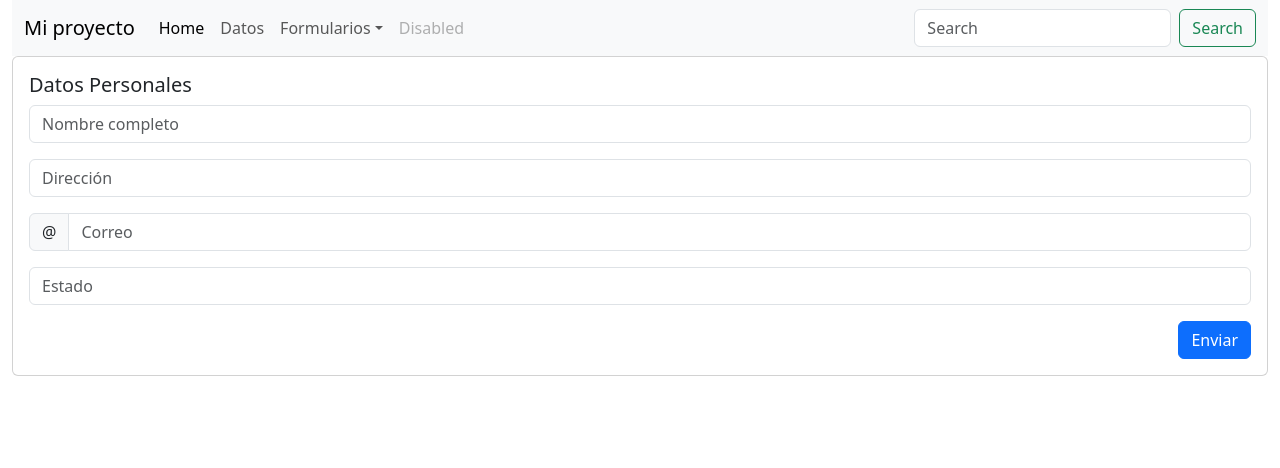
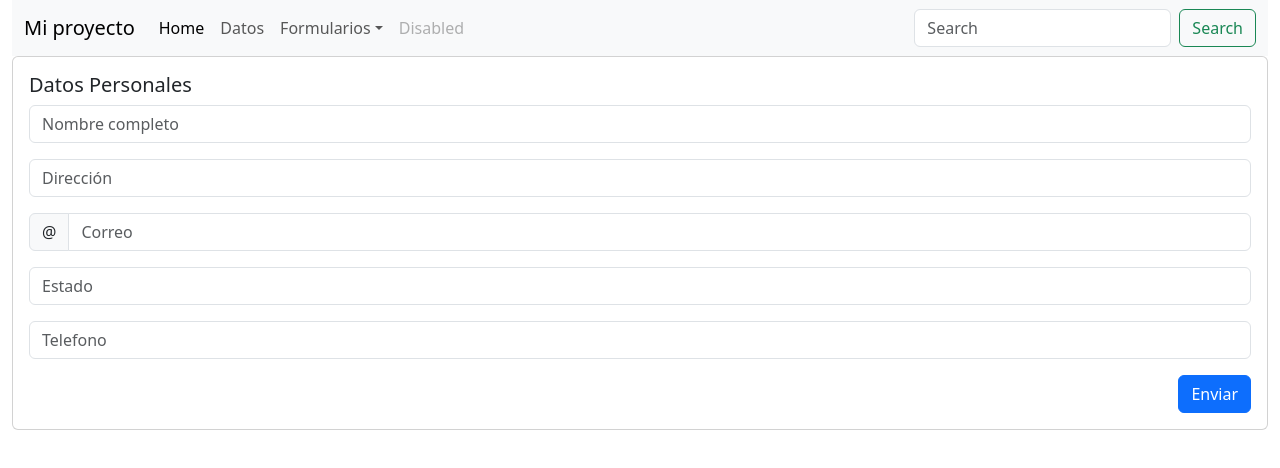
Before and after one commit to danydevtest1/cuartoaapp, a React (Create React App) app: page /datos in a window 1280 px wide. Shown: the top 468 px of the page. Built offline with nearby package versions, Linux system fonts and the light colour scheme.

Commit message:
Agregó una tabla con la busqueda de datos

```diff
--- a/src/components/BarraMenu.js
+++ b/src/components/BarraMenu.js
@@ -22,7 +22,7 @@ export default function BarraMenu() {
             </a>
             <ul class="dropdown-menu">
               <li><Link class="dropdown-item" to='/datos'>Datos Personales</Link></li>
-              <li><a class="dropdown-item" href="#">Another action</a></li>
+              <li><Link class="dropdown-item" to="/tabla">Lista personal</Link></li>
               <li><hr class="dropdown-divider"/></li>
               <li><a class="dropdown-item" href="#">Something else here</a></li>
             </ul>
--- a/src/components/DatosPersonales.js
+++ b/src/components/DatosPersonales.js
@@ -5,34 +5,31 @@ export default function DatosPersonales() {
   const valores = {
     nombre: "",
     direccion: "",
-    correo:'',
-    estado:"",
-    telefono:""
+    correo: "",
+    estado: "",
+    telefono: "",
   };
 
   const [datos, setDatos] = useState(valores);
 
+  //Funcion para obtener los inputs
+  const onChange = (e) => {
+    const { name, value } = e.target;
+    setDatos({ ...datos, [name]: value });
+  };
 
-
-  //Funcion para obtener los inputs
-  const onChange=(e)=>{
-    const {name,value}=e.target;
-    setDatos({...datos, [name]:value})
-  }
-
-  const GuardarDatos=()=>{
-    Axios.post("/datos/saveData",datos)
-    .then(()=>{
+  const GuardarDatos = () => {
+    Axios.post("/datos/saveData", datos).then(() => {
       console.log("Datos enviados correctamente");
-    })
-  }
+    });
+  };
 
   //Funcion para el onsubmit
 
   const onSubmit = (e) => {
     e.preventDefault();
-   // console.log(datos);
-   GuardarDatos();
+    // console.log(datos);
+    GuardarDatos();
   };
 
   return (
@@ -80,7 +77,7 @@ export default function DatosPersonales() {
                 id="validationCustomUsername"
                 placeholder="Correo"
                 value={datos.correo}
-              onChange={onChange}
+                onChange={onChange}
                 aria-describedby="inputGroupPrepend"
                 required
               />
@@ -98,7 +95,19 @@ export default function DatosPersonales() {
               onChange={onChange}
               required
             />
-            </div>
+          </div>
+          <div class="col-md-12">
+            <input
+              type="text"
+              name="telefono"
+              class="form-control"
+              id="validationCustom03"
+              placeholder="Telefono"
+              value={datos.telefono}
+              onChange={onChange}
+              required
+            />
+          </div>
           <div class="d-grid gap-2 d-md-flex justify-content-md-end">
             <button class="btn btn-primary" type="submit">
               Enviar
--- /dev/null
+++ b/src/components/Tabla.js
@@ -0,0 +1,54 @@
+import React, {useState, useEffect} from 'react'
+import Axios from '../services/Axios';
+
+
+function Tabla() {
+    const [listaDatos,setListaDatos] = useState([]);
+
+    const buscarDatos=async()=>{
+        const buscar= await Axios.get("/datos/buscar");
+        setListaDatos(buscar.data);
+        //console.log(buscar);
+    }
+
+    useEffect(() => {
+     buscarDatos();
+    }, [])
+
+  return (
+    <div>
+         <table class="table">
+  <thead>
+    <tr>
+      <th scope="col">#</th>
+      <th scope="col">Nombre</th>
+      <th scope="col">Telefono</th>
+      <th scope="col">Dirección</th>
+    </tr>
+  </thead>
+     {
+        listaDatos.map((datos,index)=>{
+            return(
+
+
+  <tbody>
+    <tr>
+      <th scope="row">{index+1}</th>
+      <td>{datos.nombre}</td>
+      <td>{datos.telefono}</td>
+      <td>{datos.direccion}</td>
+    </tr>
+
+
+  </tbody>
+
+
+            )
+        })
+     }
+     </table>
+    </div>
+  )
+}
+
+export default Tabla
--- a/src/routes/Rutas.js
+++ b/src/routes/Rutas.js
@@ -6,6 +6,7 @@ import Layout from '../layout/Layout';
 import Home from '../pages/Home';
 import Lista from '../components/Lista';
 import DatosPersonales from '../components/DatosPersonales';
+import Tabla from '../components/Tabla';
 
 
 export default function Rutas() {
@@ -15,6 +16,7 @@ export default function Rutas() {
         <Route path='/' exact element={<Home/>}/>
         <Route path='/lista' exact element={<Lista/>}/>
         <Route path='/datos' exact element={<DatosPersonales/>}/>
+        <Route path='/tabla' exact element={<Tabla/>}/>
     </Routes>
     </Layout>
   )
```
